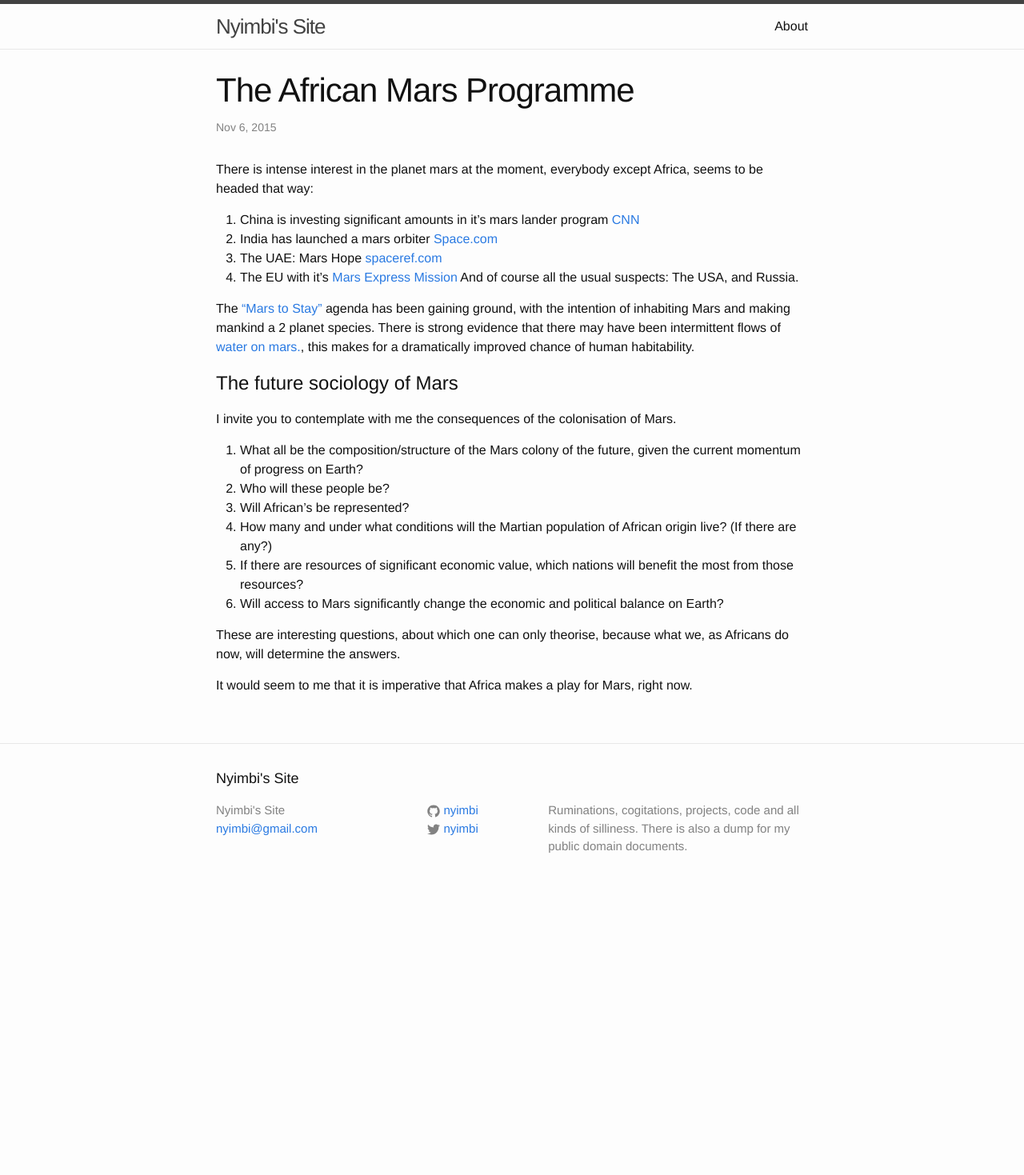
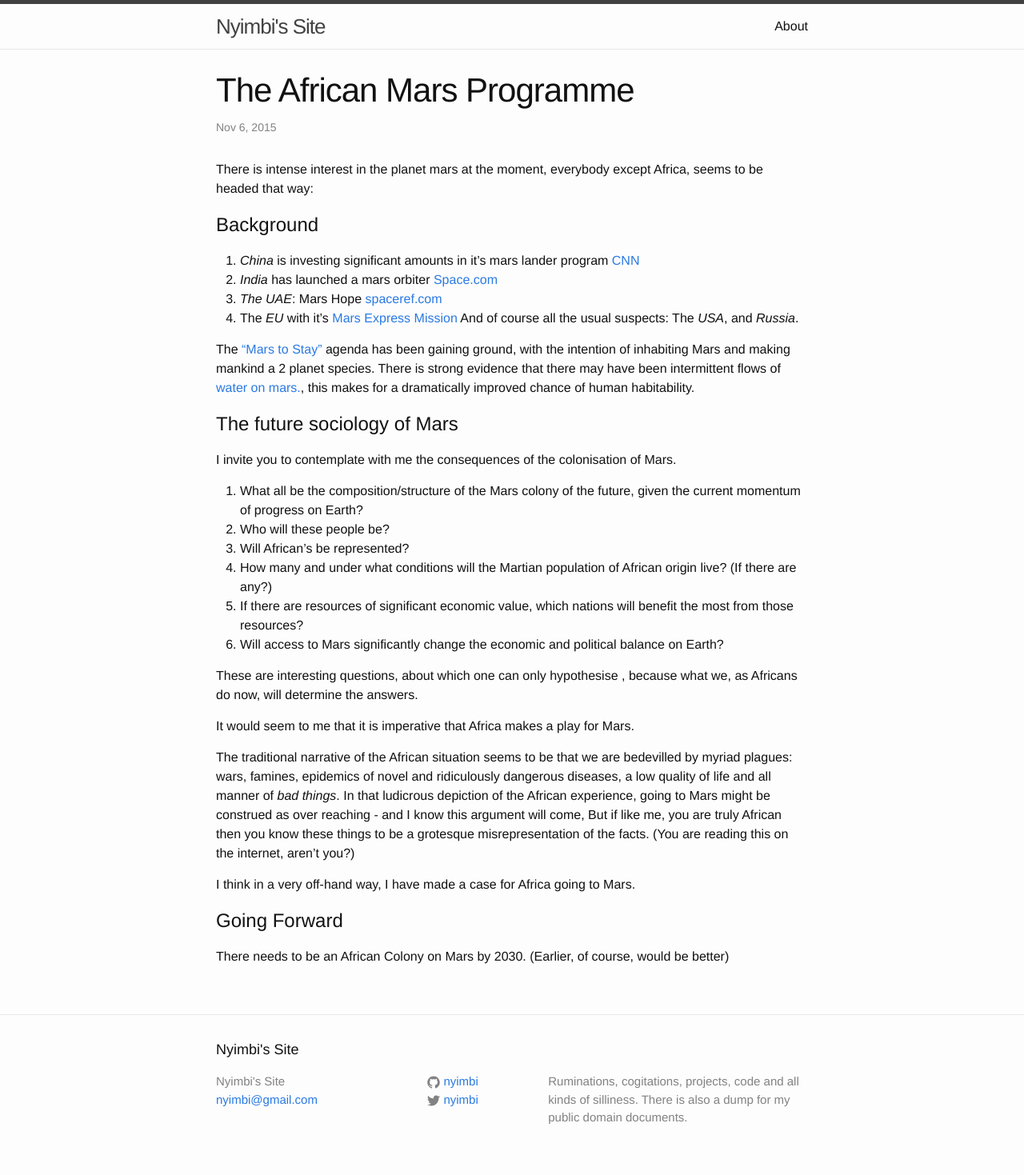
Before and after one commit to nyimbi/nyimbi.github.io, a Jekyll site: the page built from _posts/2015-11-06-welcome-to-jekyll.markdown, in a window 1280 px wide. Shown: the whole page at 80% size. Built offline with Jekyll 4.4.1, drawn with Linux system fonts in a browser that asks for light colours; before the commit the page ends 1130 px from its top, so only the background shows below that.

Commit message:
Post update: The African Mars Programme

```diff
--- a/_posts/2015-11-06-welcome-to-jekyll.markdown
+++ b/_posts/2015-11-06-welcome-to-jekyll.markdown
@@ -5,11 +5,12 @@ layout: post
 ---
 There is intense interest in the planet mars at the moment, everybody except Africa, seems to be headed that way:
 
-1. China is investing significant amounts in it's mars lander program [CNN](http://edition.cnn.com/2015/11/04/asia/china-mars-probe-2020/)
-2. India has launched a mars orbiter [Space.com](http://www.space.com/23203-india-mars-orbiter-mission-photos.html)
-3. The UAE:  Mars Hope [spaceref.com](http://spaceref.com/mars/uae-unveils-mission-plan-for-the-first-arab-space-probe-to-mars.html)
-4. The EU with it's [Mars Express Mission](http://spaceref.com/mars/uae-unveils-mission-plan-for-the-first-arab-space-probe-to-mars.html)
-And of course all the usual suspects: The USA, and Russia.
+# Background
+1. *China* is investing significant amounts in it's mars lander program [CNN](http://edition.cnn.com/2015/11/04/asia/china-mars-probe-2020/)
+2. *India* has launched a mars orbiter [Space.com](http://www.space.com/23203-india-mars-orbiter-mission-photos.html)
+3. *The UAE*:  Mars Hope [spaceref.com](http://spaceref.com/mars/uae-unveils-mission-plan-for-the-first-arab-space-probe-to-mars.html)
+4. The *EU* with it's [Mars Express Mission](http://spaceref.com/mars/uae-unveils-mission-plan-for-the-first-arab-space-probe-to-mars.html)
+And of course all the usual suspects: The *USA*, and *Russia*.
 
 The ["Mars to Stay"](https://en.wikipedia.org/wiki/Mars_to_Stay) agenda has been gaining ground, with the intention of inhabiting Mars and making mankind a 2 planet species.  There is strong evidence that there may have been intermittent flows of [water on mars.](https://www.nasa.gov/press-release/nasa-confirms-evidence-that-liquid-water-flows-on-today-s-mars), this makes for a dramatically improved chance of human habitability.
 
@@ -23,6 +24,13 @@ I invite you to contemplate with me the consequences of the colonisation of Mars
 1. If there are resources of significant economic value, which nations will benefit the most from those resources?
 1. Will access to Mars significantly change the economic and political balance on Earth?
 
-These are interesting questions, about which one can only theorise, because what we, as Africans do now, will determine the answers.
+These are interesting questions, about which one can only hypothesise , because what we, as Africans do now, will determine the answers.
 
-It would seem to me that it is imperative that Africa makes a play for Mars, right now.
+It would seem to me that it is imperative that Africa makes a play for Mars.
+
+The traditional narrative of the African situation seems to be that we are bedevilled by myriad plagues: wars, famines, epidemics of novel and ridiculously dangerous diseases, a low quality of life and all manner of *bad things*.  In that ludicrous depiction of the African experience, going to Mars might be construed as over reaching - and I know this argument will come, But if like me, you are truly African then you know these things to be a grotesque misrepresentation of the facts. (You are reading this on the internet, aren't you?)
+
+I think in a very off-hand way, I have made a case for Africa going to Mars.
+
+#Going Forward
+There needs to be an African Colony on Mars by 2030. (Earlier, of course, would be better)
```
